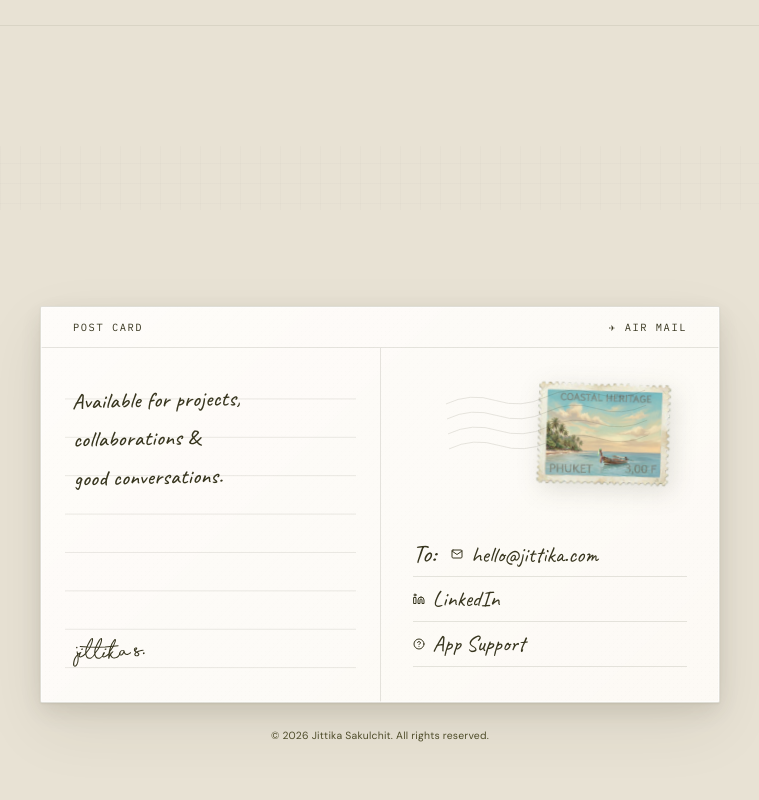
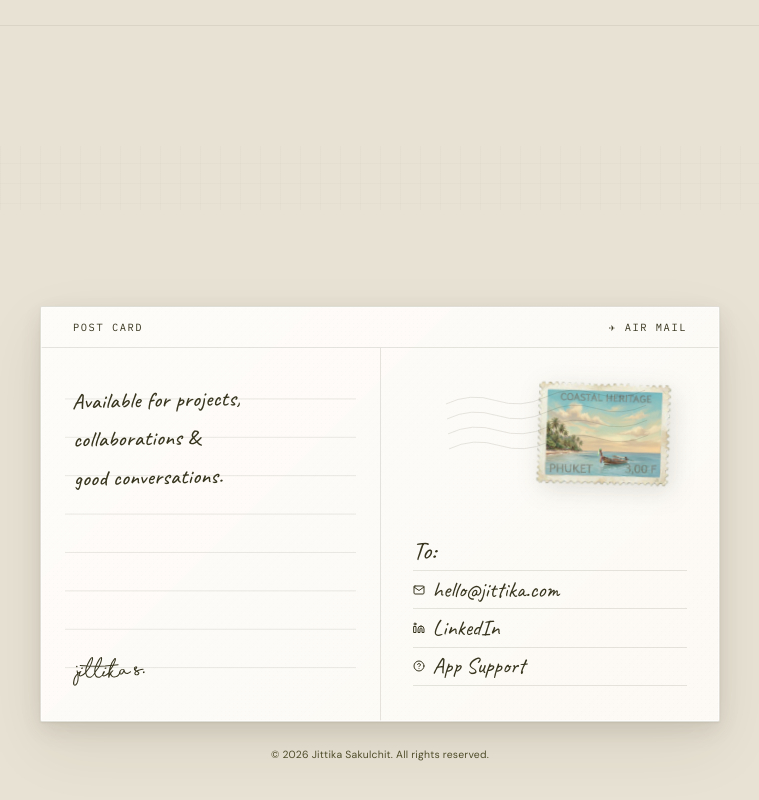
Before and after one commit to jittikasa/Portfolio, a React (Vite) app: page /support in a window 1280 px wide. Shown: the part 2157-2957 px from the top of the page, without its empty margins (260-1019 px from the left). Built offline with nearby package versions, Linux system fonts and the light colour scheme; a web font is replaced by a local one.

Commit message:
Restructure address into 4 lines: To label + 3 links with icons

```diff
--- a/src/components/Footer.css
+++ b/src/components/Footer.css
@@ -179,7 +179,7 @@
 }
 
 .pc-address-line {
-  height: 2.8rem;
+  height: 2.4rem;
   border-bottom: 1px solid rgba(55, 53, 30, 0.12);
   display: flex;
   align-items: center;
--- a/src/components/Footer.jsx
+++ b/src/components/Footer.jsx
@@ -72,6 +72,8 @@ export default function Footer() {
               <div className="pc-address-lines">
                 <div className="pc-address-line">
                   <span className="pc-to">To: </span>
+                </div>
+                <div className="pc-address-line">
                   <div className="pc-link-item">
                     <svg width="12" height="12" viewBox="0 0 24 24" fill="none" stroke="currentColor" strokeWidth="2" strokeLinecap="round" strokeLinejoin="round" className="pc-icon"><path d="M4 4h16c1.1 0 2 .9 2 2v12c0 1.1-.9 2-2 2H4c-1.1 0-2-.9-2-2V6c0-1.1.9-2 2-2z"/><polyline points="22,6 12,13 2,6"/></svg>
                     <button
```
